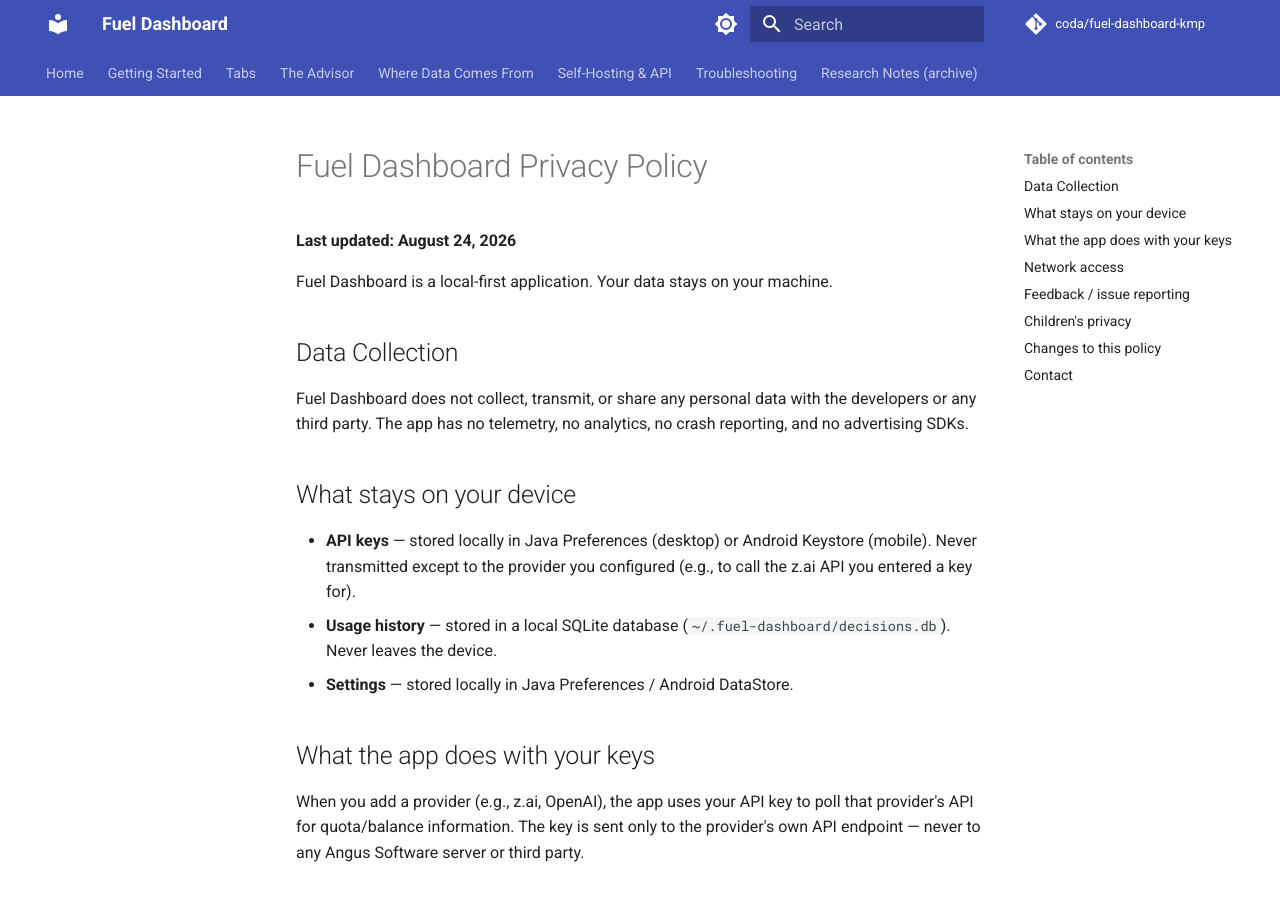
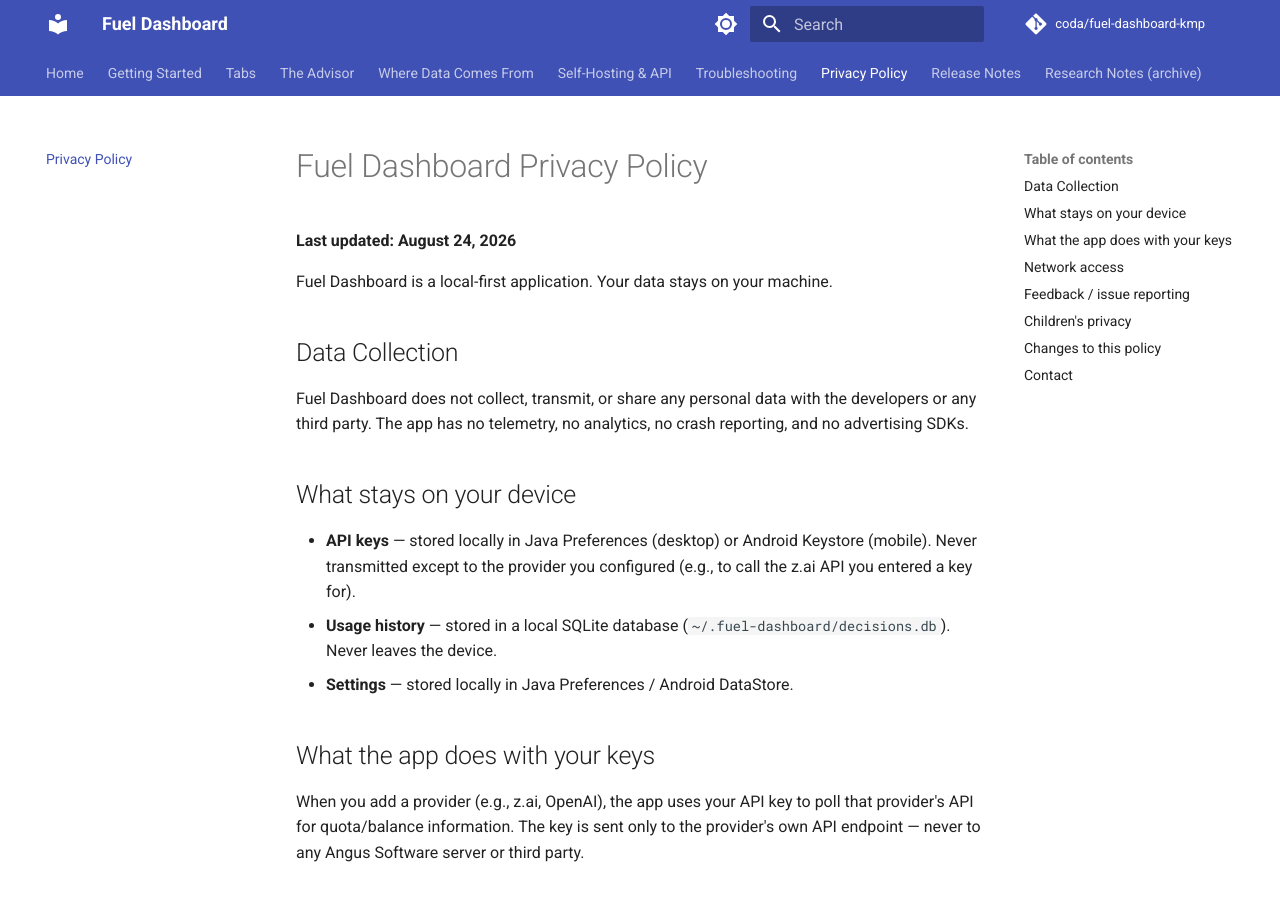
Before and after one commit to coda-rho-bot/fuel-dashboard-kmp, an MkDocs documentation site: the page built from docs/privacy-policy.md, in a window 1280 px wide and 900 px high. Built offline with MkDocs 1.6.1 and Material for MkDocs 9.7.7, drawn with Linux system fonts in a browser that asks for light colours.

Commit message:
docs: add privacy policy and release notes to mkdocs nav
Co-authored-by: RhoMan¢er <rhomancer-github@mail.angussoftware.com>
Co-authored-by: Letta Code <noreply@letta.com>

```diff
--- a/mkdocs.yml
+++ b/mkdocs.yml
@@ -62,6 +62,8 @@
   - Where Data Comes From: data-flow.md
   - Self-Hosting & API: self-hosting.md
   - Troubleshooting: troubleshooting.md
+  - Privacy Policy: privacy-policy.md
+  - Release Notes: beta-release-notes.md
   - Research Notes (archive):
       - Agent Framework: research/agent-framework-research.md
       - MCP Server: research/mcp-server-research.md
```
